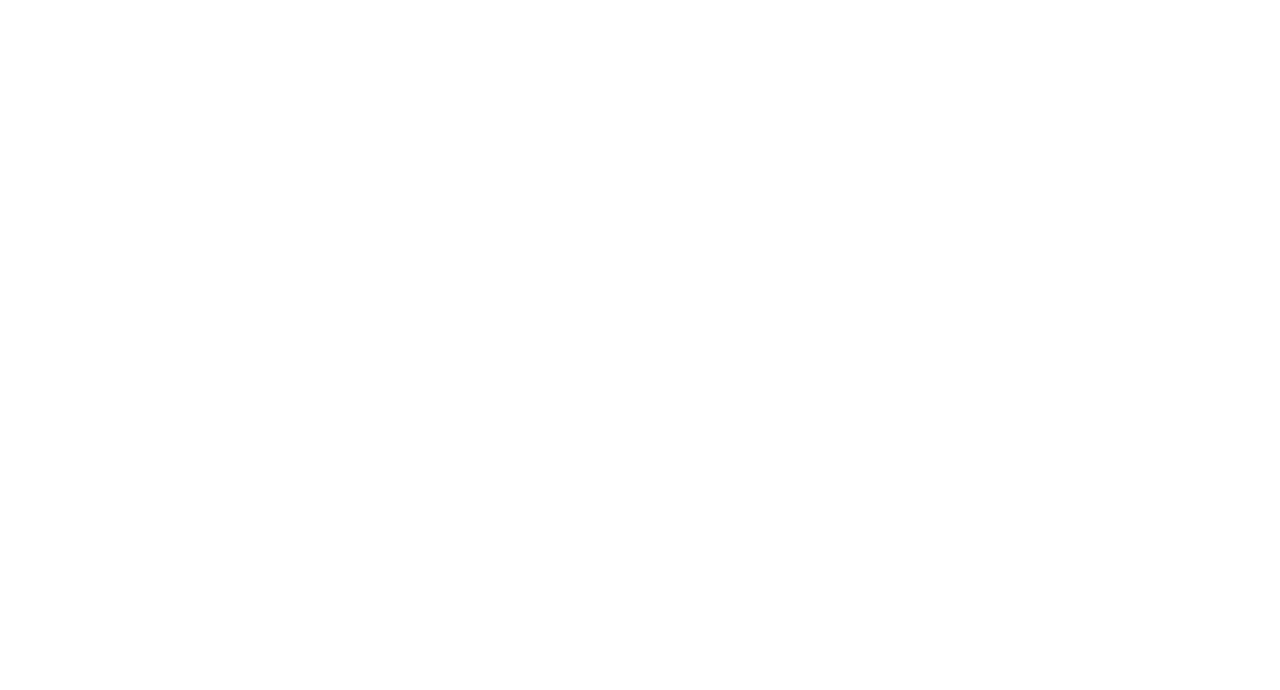
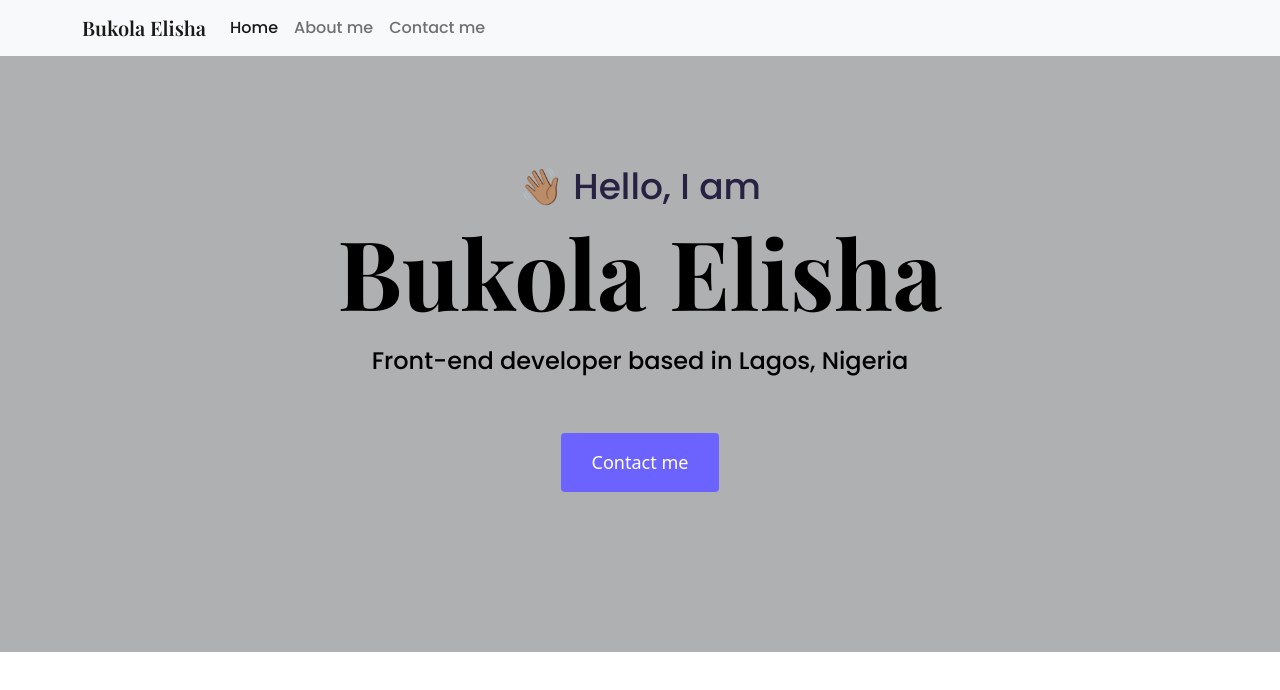
Before and after one commit to bukielady/PORTFOLIO-PROJECT, a plain HTML site: page index.html in a window 1280 px wide. Drawn offline with nearby package versions, Linux system fonts and the light colour scheme; a web font is replaced by a local one.

Commit message:
added a hero and a navbar

```diff
--- a/index.html
+++ b/index.html
@@ -14,6 +14,12 @@
       integrity="sha384-b5kHyXgcpbZJO/tY9Ul7kGkf1S0CWuKcCD38l8YkeH8z8QjE0GmW1gYU5S9FOnJ0"
       crossorigin="anonymous"
     ></script>
+    <link rel="preconnect" href="https://fonts.googleapis.com" />
+    <link rel="preconnect" href="https://fonts.gstatic.com" crossorigin />
+    <link
+      href="https://fonts.googleapis.com/css2?family=Playfair+Display:wght@600;700&family=Poppins:wght@300&family=Rubik+Marker+Hatch&family=Source+Sans+Pro&display=swap"
+      rel="stylesheet"
+    />
     <script
       src="https://kit.fontawesome.com/9c2fe3c835.js"
       crossorigin="anonymous"
@@ -27,5 +33,43 @@
     <meta name="viewport" content="width=device-width, initial-scale=1.0" />
     <title>Document</title>
   </head>
-  <body></body>
+  <body>
+    <nav class="navbar navbar-expand-lg navbar-light bg-light fixed-top">
+      <div class="container">
+        <a class="navbar-brand" href="index.html">Bukola Elisha</a>
+        <button
+          class="navbar-toggler"
+          type="button"
+          data-bs-toggle="collapse"
+          data-bs-target="#navbarNav"
+          aria-controls="navbarNav"
+          aria-expanded="false"
+          aria-label="Toggle navigation"
+        >
+          <span class="navbar-toggler-icon"></span>
+        </button>
+        <div class="collapse navbar-collapse" id="navbarNav">
+          <ul class="navbar-nav">
+            <li class="nav-item">
+              <a class="nav-link active" aria-current="page" href="#">Home</a>
+            </li>
+            <li class="nav-item">
+              <a class="nav-link" href="#">About me</a>
+            </li>
+            <li class="nav-item">
+              <a class="nav-link" href="#">Contact me</a>
+            </li>
+          </ul>
+        </div>
+      </div>
+    </nav>
+    <div class="hero">
+      <p>👋🏽 Hello, I am</p>
+      <h1>Bukola Elisha</h1>
+      <h2 class="mb-5">Front-end developer based in Lagos, Nigeria</h2>
+      <div>
+        <a href="#" class="btn btn-branding">Contact me</a>
+      </div>
+    </div>
+  </body>
 </html>
--- a/styles/portfolio.css
+++ b/styles/portfolio.css
@@ -0,0 +1,55 @@
+:root {
+  --branding-color: #6c63ff;
+  --heading-font-family: "Playfair Display", serif;
+  --default-font-family: "Poppins", sans-serif;
+  --secondary-color: #afb0b1;
+}
+
+h1,
+h2,
+h3,
+h4,
+h5,
+h6 {
+  color: black;
+  font-family: var(--heading-font-family);
+  font-weight: bold;
+}
+.hero {
+  background: var(--secondary-color);
+  text-align: center;
+  padding: 160px 20px;
+}
+
+.hero p {
+  font-family: var(--default-font-family);
+  font-size: 36px;
+  margin: 0;
+  color: #272142;
+}
+
+h1 {
+  font-size: 96px;
+}
+.nav-link {
+  font-family: var(--default-font-family);
+}
+
+.navbar-brand {
+  font-family: var(--heading-font-family);
+}
+
+.hero h2 {
+  font-family: var(--default-font-family);
+  font-weight: normal;
+  font-size: 24px;
+  line-height: 2;
+}
+
+.btn-branding {
+  background: var(--branding-color);
+  border-radius: 4px;
+  color: white;
+  font-size: 18px;
+  padding: 15px 30px;
+}
```
